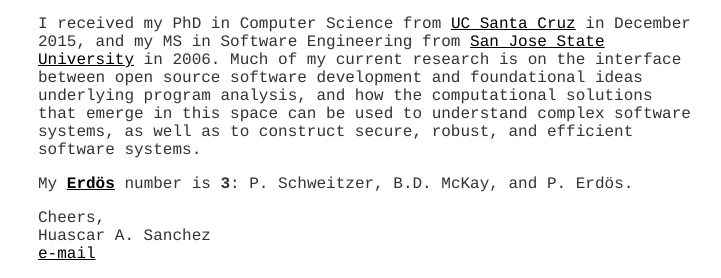
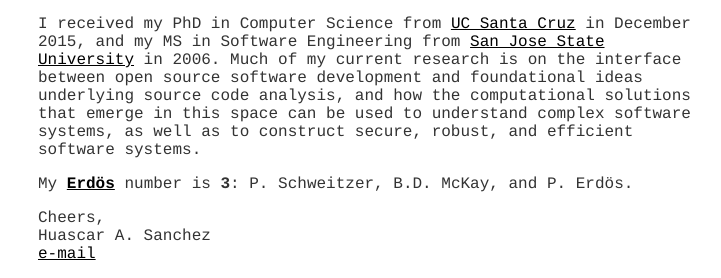
Before and after one commit to hsanchez/hsanchez.github.io, a Jekyll site: the page built from index.md, in a window 1280 px wide. Shown: the part 432-710 px from the top of the page, without its empty margins (272-993 px from the left). Built offline with Jekyll 4.4.1, drawn with Linux system fonts in a browser that asks for light colours.

Commit message:
minor changes

```diff
--- a/index.md
+++ b/index.md
@@ -20,7 +20,7 @@
 in December 2015, and my MS in Software Engineering from [San Jose State
 University](http://www.sjsu.edu/) in 2006. Much of my current research is on the
 interface between open source software development and foundational ideas
-underlying program analysis, and how the computational solutions that emerge in
+underlying source code analysis, and how the computational solutions that emerge in
 this space can be used to understand complex software systems, as well as to
 construct secure, robust, and efficient software systems.
 
```
